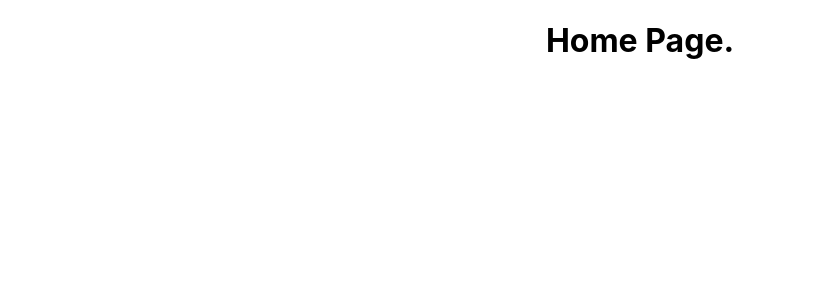
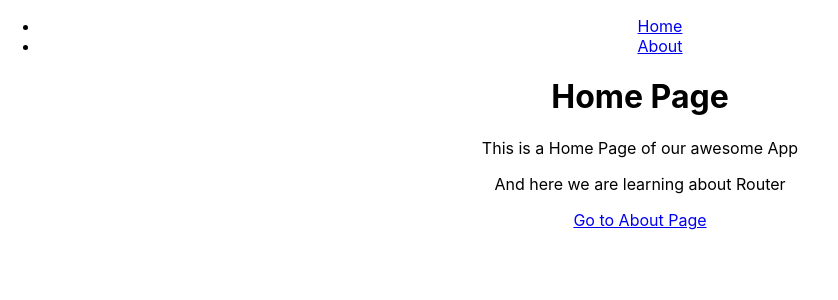
Before and after one commit to thisisshivamsingh/20-06-2022-Web-React, a React (Create React App) app: page / in a window 1280 px wide. Shown: the top 300 px of the page, without its empty margins (0-838 px from the left). Built offline with nearby package versions, Linux system fonts and the light colour scheme.

Commit message:
React Router v6 tutorial #2 Links, Nav

```diff
--- a/src/App.js
+++ b/src/App.js
@@ -2,10 +2,12 @@
 import { BrowserRouter, Routes, Route } from "react-router-dom";
 import Home from "./component/Home";
 import About from "./component/About";
+import Navbar from "./component/Navbar";
 function App() {
   return (
     <div className="App">
       <BrowserRouter>
+        <Navbar />
         <Routes>
           <Route path="/" element={<Home />} />
           <Route path="/about" element={<About />} />
--- a/src/component/About.js
+++ b/src/component/About.js
@@ -1,7 +1,11 @@
+import { Link } from "react-router-dom";
 function About() {
   return (
     <>
       <h1>About Page</h1>
+      <p>This is About Page of our awesome App</p>
+      <p>And here we are learning about Router</p>
+      <Link to="/">Go to Home Page</Link>
     </>
   );
 }
--- a/src/component/Home.js
+++ b/src/component/Home.js
@@ -1,7 +1,11 @@
+import { Link } from "react-router-dom";
 function Home() {
   return (
     <>
-      <h1>Home Page.</h1>
+      <h1>Home Page</h1>
+      <p>This is a Home Page of our awesome App</p>
+      <p>And here we are learning about Router</p>
+      <Link to="/about">Go to About Page</Link>
     </>
   );
 }
--- /dev/null
+++ b/src/component/Navbar.js
@@ -0,0 +1,22 @@
+import { Link } from "react-router-dom";
+function NavBar() {
+  return (
+    <div>
+      <ul>
+        {/* <li>
+          <Link to="/about">About</Link>
+        </li>
+        <li>
+          <Link to="/">Home</Link>
+        </li> */}
+        <li>
+          <a href="/">Home </a>
+        </li>
+        <li>
+          <a href="/about">About </a>
+        </li>
+      </ul>
+    </div>
+  );
+}
+export default NavBar;
```
